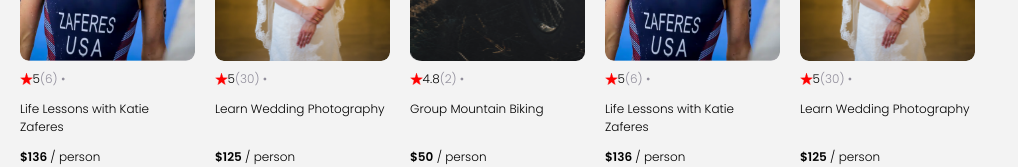
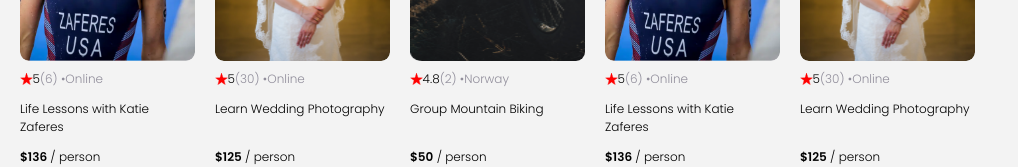
Before and after one commit to mariessad/React_Course, a React (Create React App) app: page / in a window 1280 px wide. Shown: the part 891-1058 px from the top of the page, without its empty margins (0-1018 px from the left). Built offline with nearby package versions, Linux system fonts and the light colour scheme.

Commit message:
fix missing dot notation in Card component, add note to self in App

```diff
--- a/src/App.js
+++ b/src/App.js
@@ -11,6 +11,9 @@
       <Card
         key={card.id}
         card={card}
+        //another method is to use the spread operator {...card}
+        //and then remove the .card notation in the Card component
+
         // img={card.coverImg}
         // rating={card.stats.rating}
         // reviewCount={card.stats.reviewCount}
--- a/src/components/Card.js
+++ b/src/components/Card.js
@@ -15,7 +15,7 @@
         <img src="../red_star.png" className="card--star" />
         <span>{props.card.stats.rating}</span>
         <span className="gray">({props.card.stats.reviewCount}) • </span>
-        <span className="gray">{props.location}</span>
+        <span className="gray">{props.card.location}</span>
       </div>
       <p className="card--title">{props.card.title}</p>
       <p className="card--price">
```
